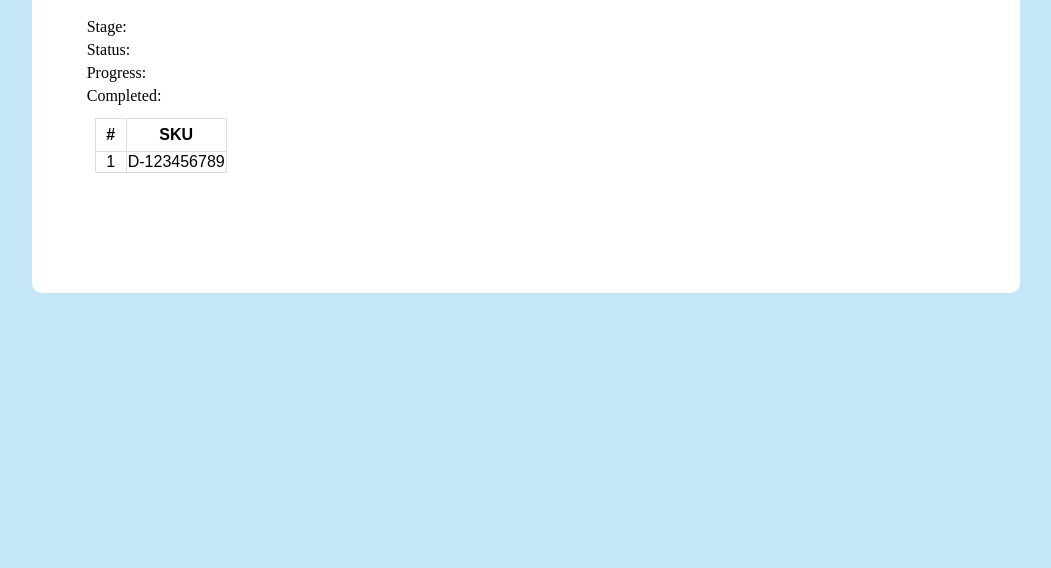
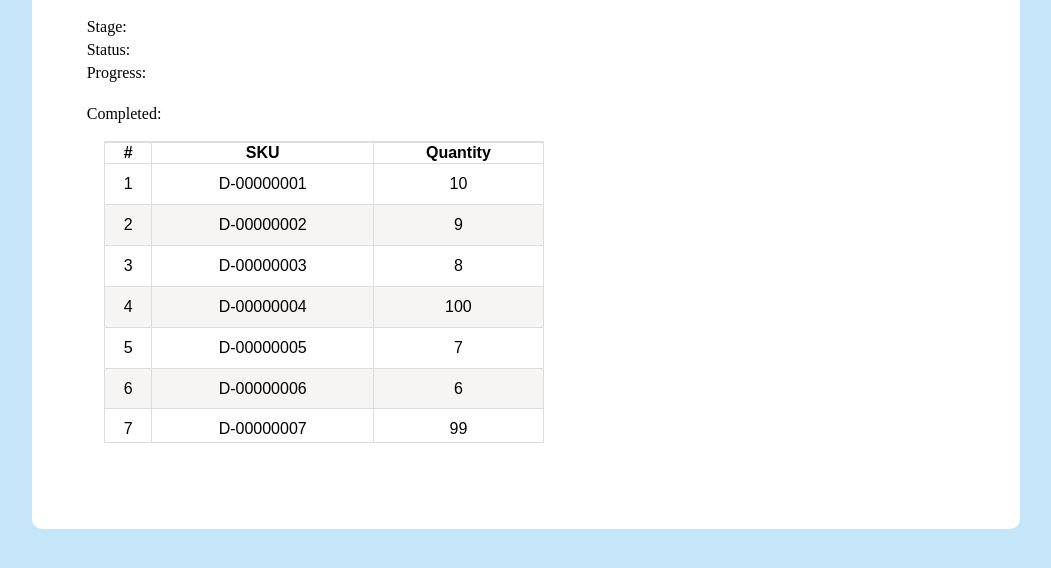
Before and after one commit to timothy-o-johnson/2ndSwing, a website: page NG-1958-Apparel/NG-2008-display-sku-status.htm in a window 1280 px wide. Shown: the part 174-742 px from the top of the page, without its empty margins (114-1165 px from the left). Drawn offline with nearby package versions, Linux system fonts and the light colour scheme.

Commit message:
periodic save

```diff
--- a/NG-1958-Apparel/NG-2008-display-sku-status.htm
+++ b/NG-1958-Apparel/NG-2008-display-sku-status.htm
@@ -4,8 +4,41 @@
     <title>Script Status: Map Reduce Job</title>
     <script language="javascript"></script>
   </head>
+  <script src="https://ajax.googleapis.com/ajax/libs/jquery/3.5.1/jquery.min.js"></script>
   <script>
-    $(document).ready(function () {})
+    $(document).ready(function () {
+      var completedSkus =
+       [
+        { sku: 'D-00000001', quantityReceived: 10 },
+        { sku: 'D-00000002', quantityReceived: 9 },
+        { sku: 'D-00000003', quantityReceived: 8 },
+        { sku: 'D-00000004', quantityReceived: 100 },
+        { sku: 'D-00000005', quantityReceived: 7 },
+        { sku: 'D-00000006', quantityReceived: 6 },
+        { sku: 'D-00000007', quantityReceived: 99 },
+        { sku: 'D-00000004', quantityReceived: 100 },
+        { sku: 'D-00000005', quantityReceived: 7 },
+        { sku: 'D-00000006', quantityReceived: 6 },
+        { sku: 'D-00000007', quantityReceived: 99 }
+      ]
+
+      if (completedSkus.length > 0) {
+        $('#completed-container').show()
+        $('#skutablebody').empty()
+
+        completedSkus.forEach(function (sku, index) {
+          index++
+          var backgroundColor = index % 2 === 0 ? '#f7f4f4' : ''
+          $('#skutable').append(`
+          <tr style="background-color:${backgroundColor};">
+            <td class="table-number-column">${index}</td>
+            <td class="table-sku-column">${sku.sku}</td>
+            <td class="table-sku-quantity-column">${sku.quantityReceived}</td>
+          </tr>
+          `)
+        })
+      }
+    })
   </script>
   <style>
     body {
@@ -25,39 +58,51 @@
       border-radius: 10px;
       padding: 5%;
       margin-top: 5%;
-      width: auto max 80%;
+      width: auto;
+    }
+
+    #span_completed {
+      margin: 0%;
+    }
+
+    #table-container {
+      border-bottom: 1px solid #dddddd;
+      border-top: 1px solid #dddddd;
+      overflow-y: auto;
+      margin: 2%;
+      width: 50%;
+      max-height: 300px;
     }
 
     #skutable {
       font-family: arial, sans-serif;
       border-collapse: collapse;
       border: 1px solid #dddddd;
-      margin: 8px;
-    }
-
-    #table-container {
-      overflow-y: auto;
-      width: 50%;
-      height: 110px;
+      width: 100%;
     }
 
     th {
       border: 1px solid #dddddd;
+      margin: auto;
       text-align: center;
-      padding: 5%;
-      width: auto;
-      margin: auto;
     }
 
     #th1 {
-      width: 30px;
+      min-width: 20%;
     }
 
+    #th2 {
+      min-width: 50%;
+    }
 
+    #th3 {
+      min-width: 20%;
+    }
 
     td {
+      border: 1px solid #dddddd;
+      padding: 2.5%;
       text-align: center;
-      border: 1px solid #dddddd;
     }
   </style>
 
@@ -67,7 +112,9 @@
       <div>Stage: <span id="span_stage"></span></div>
       <div>Status: <span id="span_status"></span></div>
       <div>Progress: <span id="span_pctComplete"></span></div>
-      <div>Completed: <span id="span_pctComplete"></span></div>
+      <div style="display:none;" id="completed-container">
+      <br>
+        <div id="span_completed">Completed:</div>
         <div><span id="span_notes"></span></div>
         <div id="table-container">
           <table id="skutable">
@@ -75,15 +122,12 @@
               <tr>
                 <th id="th1">#</th>
                 <th id="th2">SKU</th>
+                <th id="th3">Quantity</th>
               </tr>
             </thead>
-          <tbody id="skutablebody">
-            <tr>
-              <td class="table-number-column">1</td>
-              <td class="table-sku-column">D-123456789</td>
-            </tr>
-          </tbody>
+            <tbody id="skutablebody"></tbody>
           </table>
+        </div>
       </div>
       <br />
       <input
```
Also changed, not shown: NG-1958-Apparel/NG-1958-wms-apparel-overview.js (+9 -2 lines), NG-1958-Apparel/NG-2009-quantity-remaining-on-apparel.html (+68 -20 lines), debugger-template.js (+63 -9 lines). Lines whose indentation alone changed are shown as unchanged.
